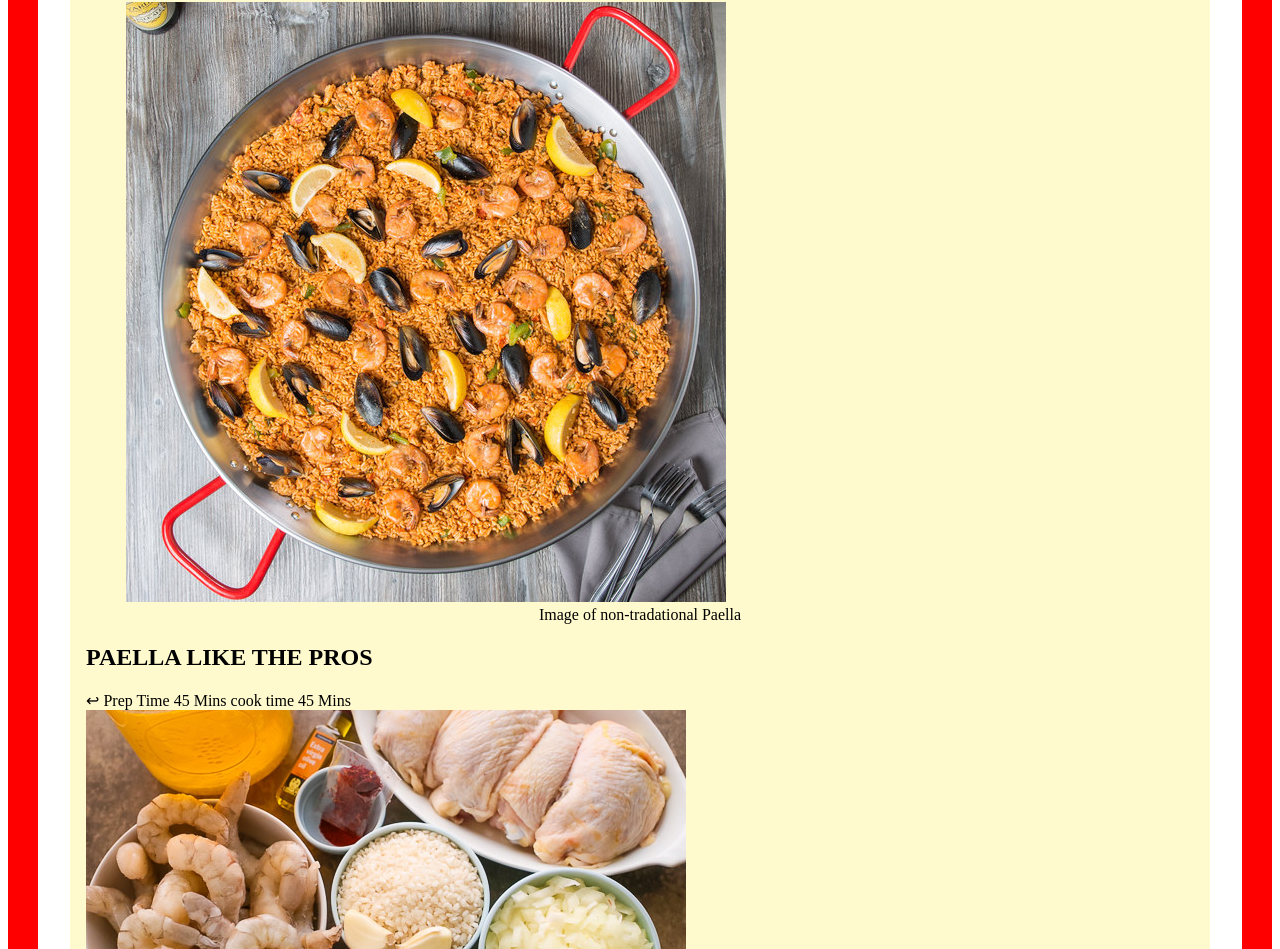
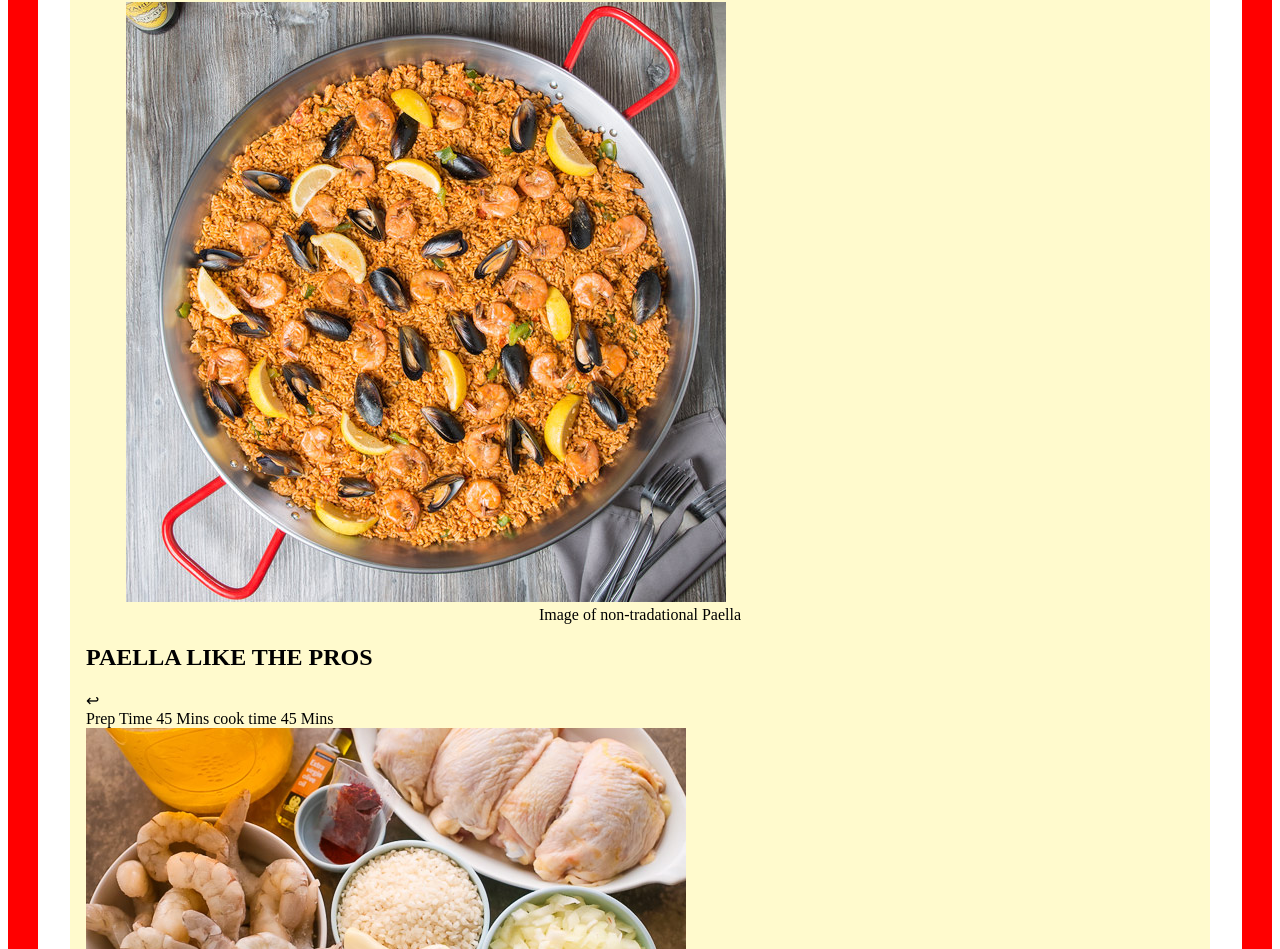
Before and after one commit to connellym/first-project-final, a plain HTML site: page index.html in a window 1280 px wide. Shown: the part 151-1100 px from the top of the page. Drawn offline with Linux system fonts and the light colour scheme; a script that the page names is missing.

Commit message:
Update index.html

```diff
--- a/index.html
+++ b/index.html
@@ -28,11 +28,11 @@
 <h2 class="all-caps" id="title">Paella Like the Pros</h2>
 <section id="cooktimes">↩
 
-<time>Prep Time</time>
-<time>45 Mins</time>
-<time>cook time</time>
-<time>45 Mins</time>
+<p id="time">Prep Time
+45 Mins cook time
 
+45 Mins
+</p>
 </header>
 
 <img src="img2.jpg" Height="320" width="300" alt="Smiley face">
```
